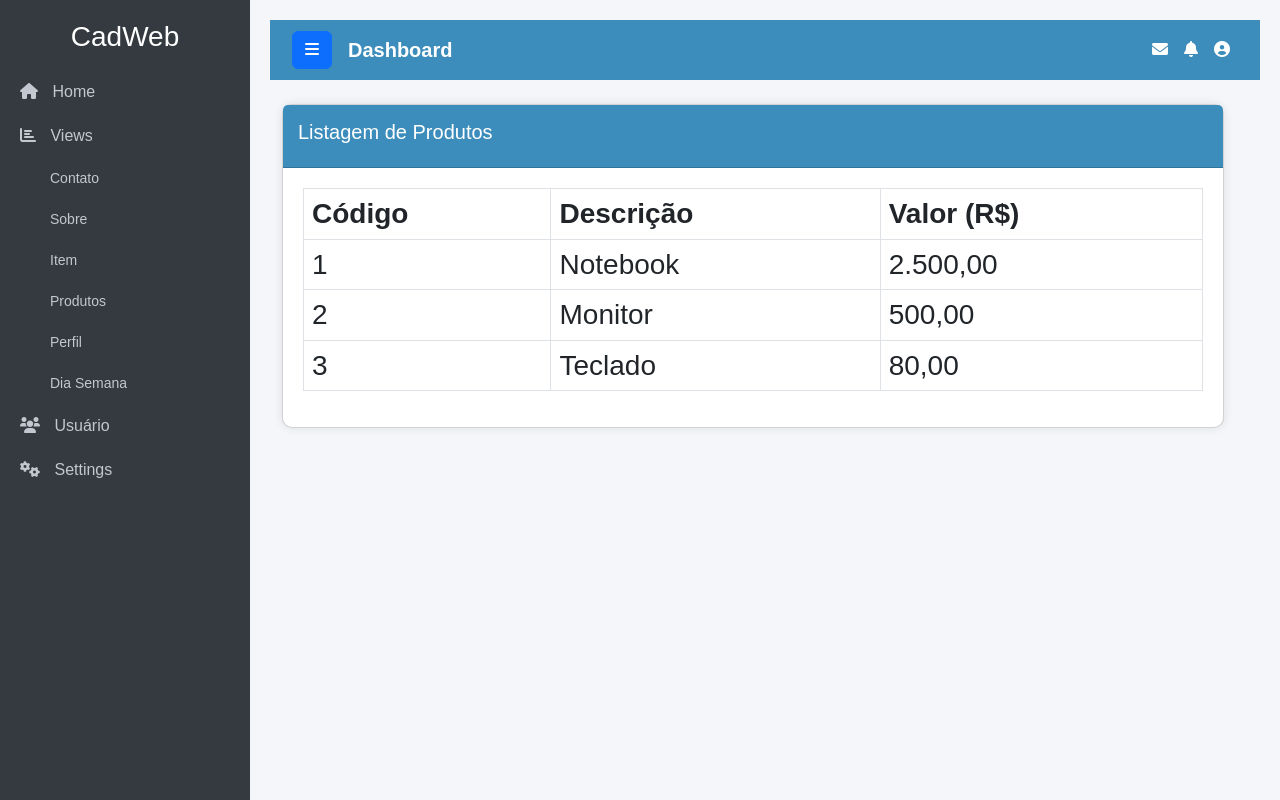
After one commit to Y4NG0D/piloto, a Django app: page /produtos/ in a window 1280 px wide, after a click on "Views". The commit adds this page. Run offline with Django 5.2, Linux system fonts and the light colour scheme.

Commit message:
cadweb index

```diff
--- a/home/templates/base.html
+++ b/home/templates/base.html
@@ -1,4 +1,3 @@
-
 <!DOCTYPE html>
 <html lang="pt-br">
 <head>
@@ -69,7 +68,7 @@
         .card-header-custom {
             background-color: #3c8dbc;
             color: #fff;
-            padding: 10px;
+            padding: 15px;
         }
         .card-body-custom {
             padding: 20px;
@@ -84,9 +83,6 @@
         .sidebar .nav-item.open .submenu {
             display: block;
         }
-        .row{
-            margin-bottom:20px;
-        }
     </style>
 </head>
 <body>
@@ -96,7 +92,7 @@
         <div class="text-center text-white mb-3">
             <h3>CadWeb</h3>
         </div>
-     {% include 'menu.html' %}
+        {% include 'menu.html' %}
     </div>
 
     <!-- Main Content -->
@@ -124,22 +120,21 @@
 
         <!-- Dashboard Content -->
         <div class="container-fluid mt-4">
+            <div class="row">
 
-          {% block cards %}  {% endblock cards %}
+                {% block cards %}   {% endblock %}
 
            <div class="row">
                 <div class="col-lg-12 col-md-12 col-sm-12">
                     <div class="card card-custom">
                         <div class="card-header card-header-custom">
-                            <h5>{% block titulo_page %} titulo_page {% endblock titulo_page %}</h5>
+                            <h5>{% block title_page %} Título da Página {% endblock %}</h5>
                         </div>
                         <div class="card-body card-body-custom">
-                           <h5>{% block conteudo  %} conteudo {% endblock conteudo %}</h5>
+                            <h3>{% block conteudo %} Conteúdo da Página {% endblock %}</h3>
                         </div>
                     </div>
                 </div>
-
-
 
             </div>
 
--- /dev/null
+++ b/home/templates/item.html
@@ -0,0 +1,5 @@
+{% extends 'base.html' %}
+
+{% block title_page %} <h2>Item</h2> {% endblock %}
+
+{% block conteudo %} <h3>Você está visualizando o item com ID {{id}}</h3> {% endblock %}
--- a/home/templates/menu.html
+++ b/home/templates/menu.html
@@ -3,24 +3,32 @@
         <a href="{% url 'index' %}" class="nav-link"><i class="fas fa-home"></i> <span>Home</span></a>
     </li>
     <li class="nav-item">
-        <a href="#" class="nav-link"><i class="fas fa-chart-bar"></i> <span>Views</span></a>
+        <a href=# class="nav-link"><i class="fas fa-chart-bar"></i> <span>Views</span></a>
         <ul class="submenu nav flex-column">
             <li class="nav-item">
-                <a href="{% url 'entre_em_contato' %}" class="nav-link">Contato</a>
+                <a href="{% url 'contato' %}" class="nav-link"> Contato</a>
             </li>
             <li class="nav-item">
                 <a href="{% url 'sobre' %}" class="nav-link">Sobre</a>
             </li>
             <li class="nav-item">
-                <a href="{% url 'exibir_item' 10 %}" class="nav-link">Item</a>
+                <a href="{% url 'item' 20 %}" class="nav-link"> Item</a>
             </li>
             <li class="nav-item">
-                <a href="{% url 'produtos' %}" class="nav-link">produtos</a>
+                <a href="{% url 'produtos' %}" class="nav-link"> Produtos</a>
             </li>
+            <li class="nav-item">
+                <a href="{% url 'perfil' 'Yan' %}" class="nav-link"> Perfil</a>
+            </li>
+            <li class="nav-item">
+                <a href="{% url 'diasemana' '2' %}" class="nav-link"> Dia Semana</a>
+            </li>
+
+
         </ul>
     </li>
     <li class="nav-item">
-        <a href="#" class="nav-link"><i class="fas fa-users"></i> <span>Users</span></a>
+        <a href="#" class="nav-link"><i class="fas fa-users"></i> <span>Usuário</span></a>
         <ul class="submenu nav flex-column">
             <li class="nav-item">
                 <a href="#" class="nav-link">User List</a>
--- /dev/null
+++ b/home/templates/produto/lista.html
@@ -0,0 +1,24 @@
+{% extends 'base.html' %}
+
+{% block title_page %} Listagem de Produtos {% endblock %}
+
+{% block conteudo %}
+    <table class="table table-bordered table-hover">
+        <thead class="thead-dark">
+            <tr>
+                <th scope="col">Código</th>
+                <th scope="col">Descrição</th>
+                <th scope="col">Valor (R$)</th>
+            </tr>
+        </thead>
+        <tbody>
+            {% for item in lista %}
+            <tr>
+                <td>{{item.id}}</td>
+                <td>{{item.nome}}</td>
+                <td>{{item.preco}}</td>
+            </tr>
+            {% endfor %}
+        </tbody>
+    </table>
+{% endblock %}
--- a/home/urls.py
+++ b/home/urls.py
@@ -1,5 +1,5 @@
 """
-URL configuration for pweb project.
+URL configuration for piloto project.
 
 The `urlpatterns` list routes URLs to views. For more information please see:
     https://docs.djangoproject.com/en/5.1/topics/http/urls/
@@ -16,22 +16,14 @@ Including another URLconf
 """
 from django.contrib import admin
 from django.urls import path, include
-
-urlpatterns = [
-    path('home/', include('home.urls')),
-    path('admin/', admin.site.urls),
-]
-
-from django.urls import path
-from . import views
+from home import views
 
 urlpatterns = [
     path('', views.index, name="index"),
-    path('contato', views.contato, name="contato"),
-    path('home', views.home, name="home"),
-    path('sobre', views.sobre, name="sobre"),
-    path('item/<int:id>/', views.exibir_item, name='exibir_item'),
-    path('perfil/<str:usuario>', views.perfil, name='perfil'),
-    path('diasemana/<int:numero>/', views.diasemana, name='diasemana'),
-    path('cadweb', views.cadweb, name="cadweb")
+    path('sobre/', views.sobre, name='sobre'),
+    path('contato/', views.contato, name='contato'),
+    path('item/<int:id>/', views.exibir_item, name='item'),
+    path('perfil/<str:usuario>/', views.perfil, name='perfil'),
+    path('diasemana/<int:dia>/', views.diasemana, name='diasemana'),
+    path('produtos/', views.produtos, name='produtos'),
 ]
--- a/home/views.py
+++ b/home/views.py
@@ -7,26 +7,30 @@ def index(request):
     return render(request, 'index.html')
 
 def sobre(request):
-    return HttpResponse("<h2>Sistema 1.0 desenvolvido por mim mesmo!</h2>")
+    return render(request, 'sobre.html')
 
 def contato(request):
     return render(request, 'contato.html')
 
-def home(request):
-    return HttpResponse("<h2>Esta é a página de home do nosso site!</h2>")
-
 #view exibir_item
 def exibir_item(request, id):
     return render(request, "exibir_item.html", {'id':id})
+
+def produtos(request):
+    contexto = {
+        'lista': [
+            {'id':1, 'nome':'Notebook', 'preco':'2.500,00'},
+            {'id':2, 'nome':'Monitor', 'preco':'500,00'},
+            {'id':3, 'nome':'Teclado', 'preco':'80,00'},
+        ],
+    }
+    return render(request, 'produto/lista.html', contexto)
 
 def perfil(request, usuario):
     context = {
         'usuario': usuario
     }
     return render(request, 'perfil.html', context)
-
-def cadweb(request):
-    return render(request, 'cadweb.html')
 
 def diasemana(request, numero):
     # definir os dias da semana
@@ -46,4 +50,4 @@ def diasemana(request, numero):
         context = {'numero': numero, 'dia': dia}
         return render(request, 'diasemana.html', context)
     else:
-        return HttpResponse("Número inválido! Digite um número de 1 a 7.")
+        return render(request, "Número inválido! Digite um número de 1 a 7.", context)
--- a/pweb/urls.py
+++ b/pweb/urls.py
@@ -1,5 +1,5 @@
 """
-URL configuration for pweb project.
+URL configuration for piloto project.
 
 The `urlpatterns` list routes URLs to views. For more information please see:
     https://docs.djangoproject.com/en/5.1/topics/http/urls/
@@ -16,17 +16,19 @@ Including another URLconf
 """
 from django.contrib import admin
 from django.urls import path, include
-
 from home import views
 
 urlpatterns = [
-    path('', include('home.urls')),
+    path('home/', include('home.urls')),
     path('admin/', admin.site.urls),
-    path('contato/', views.contato, name='entre_em_contato'),
-    path('sobre/', views.sobre, name='sobre_nos'),
-    path('home/', views.home, name='nossa_home'),
-    path('item/<int:id>/', views.exibir_item, name='exibir_item'),
-    path('perfil/<str:usuario>', views.perfil, name='perfil'),
-    path('diasemana/<int:numero>/', views.diasemana, name='diasemana'),
-    path('cadweb', views.cadweb, name="cadweb")
 ]
+
+urlpatterns = [
+    path('', views.index, name="index"),
+    path('sobre/', views.sobre, name='sobre'),
+    path('contato/', views.contato, name='contato'),
+    path('item/<int:id>/', views.exibir_item, name='item'),
+    path('perfil/<str:usuario>/', views.perfil, name='perfil'),
+    path('diasemana/<int:dia>/', views.diasemana, name='diasemana'),
+    path('produtos/', views.produtos, name='produtos'),
+]
```
Also changed, not shown: home/templates/cadweb.html (deleted, +0 -212 lines), home/templates/index.html (+46 -5 lines), home/templates/produto/formulario.html (added).
